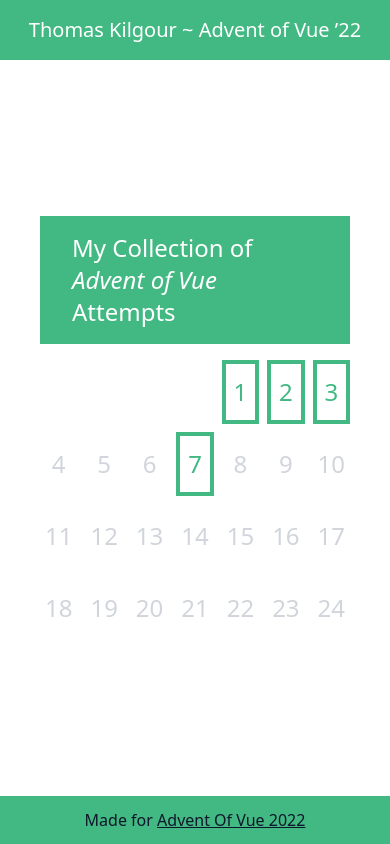
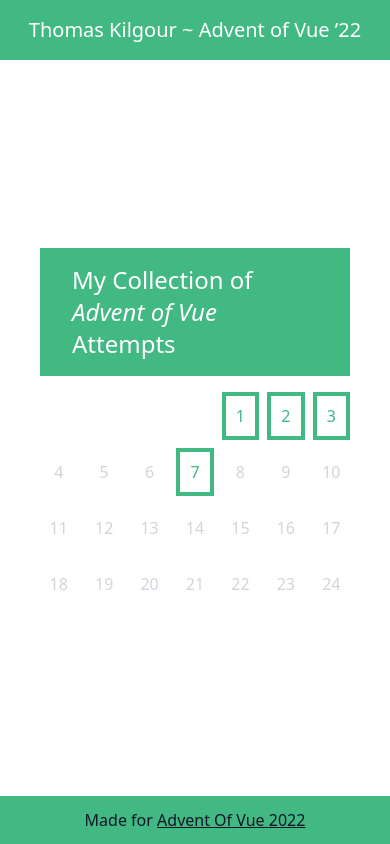
Before and after one commit to tkilgour/advent-of-vue, a Vue app: page / in a window 390 px wide. Built offline with nearby package versions, Linux system fonts and the light colour scheme.

Commit message:
more responsive

```diff
--- a/package.json
+++ b/package.json
@@ -2,7 +2,7 @@
   "name": "vite-js",
   "version": "0.0.0",
   "scripts": {
-    "dev": "vite",
+    "dev": "vite --host",
     "build": "vite build",
     "serve": "vite preview"
   },
--- a/src/components/CalendarDay.vue
+++ b/src/components/CalendarDay.vue
@@ -1,9 +1,9 @@
 <template>
   <router-link v-if="isLink" :to="`/day-${date}`"
-    class="justify-self-stretch grid place-items-center text-2xl text-green py-3 border-4 border-green transition-colors hover:bg-green hover:text-white focus:bg-green focus:text-white outline-none">
+    class="justify-self-stretch grid place-items-center text-md sm:text-2xl text-green py-2 sm:py-3 border-4 border-green transition-colors hover:bg-green hover:text-white focus:bg-green focus:text-white outline-none">
     {{ date }}
   </router-link>
-  <div v-else class="text-2xl text-gray-300 px-4 py-4">
+  <div v-else class="text-md sm:text-2xl text-gray-300 px-4 py-3 sm:py-4">
     {{ date }}
   </div>
 </template>
--- a/src/views/Day7.vue
+++ b/src/views/Day7.vue
@@ -7,7 +7,6 @@
 const underTheTree = ref([])
 
 const startDrag = (evt, index) => {
-  console.log('DRAGGING!!!')
   evt.dataTransfer.dropEffect = 'move'
   evt.dataTransfer.effectAllowed = 'move'
   evt.dataTransfer.setData('index', index)
```
